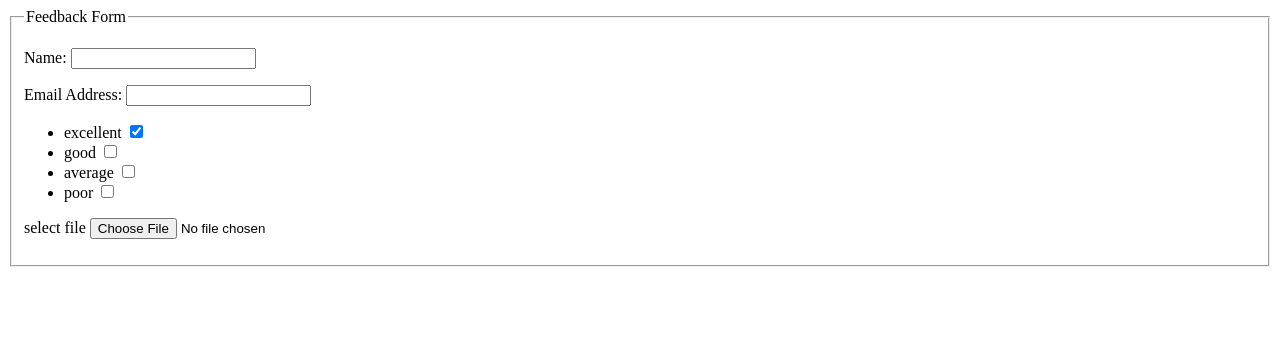
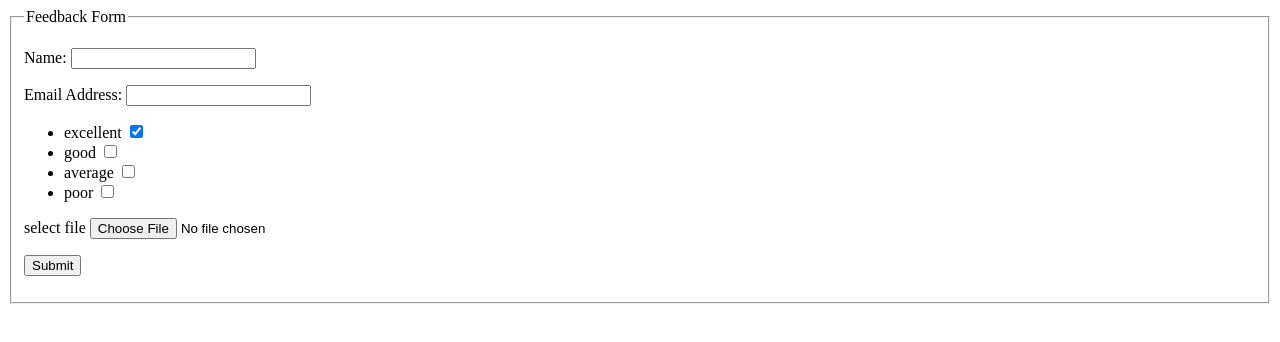
Before and after one commit to cvuakdgreat/alx_html_css, a plain HTML site: page html_forms/3-feedback-form.html in a window 1280 px wide. Drawn offline with Linux system fonts and the light colour scheme.

Commit message:
All HTML form task

```diff
--- a/html_forms/3-feedback-form.html
+++ b/html_forms/3-feedback-form.html
@@ -6,18 +6,23 @@
 	<title>Feedback Form</title>
 </head>
 <body>
+	<!-- feedback form  -->
 	<form>
 
 		<fieldset>
+			<!-- form title  -->
 			<legend> Feedback Form</legend>
+			<!-- name  -->
 			<p>
 				<label for="Name">Name:</label>
 				<input type="text" name="name" id="Name" required>
 			</p>
+			<!-- email  -->
 			<p>
 				<label for="Email"> Email Address:</label>
 				<input type="email" name="email" id="Email" required>
 			</p>
+			<!-- list to group checkbox  -->
 			<ul>
 				<li>
 					<label for="excellent_1"> excellent</label>
@@ -36,10 +41,15 @@
 					<input type="checkbox" id="poor_1" name="poor" value="P" >
 				  </li>
 			</ul>
+			<!-- file upload  -->
 			<p>
 			<label for="file_1">select file</label>
 			<input type="file" id="file_1" >
 			</p>
+		  <!-- submit button  -->
+		  <p>
+			<button type="submit"> Submit</button>
+		  </p>
 
 		</fieldset>
 	</form>
```
Also changed, not shown: html_forms/0-contact-form.html (+7 -0 lines), html_forms/1-registration-form.html (+8 -0 lines), html_forms/2-subscription-form.html (+8 -1 lines), html_forms/4-survery-form.html (+7 -0 lines).
